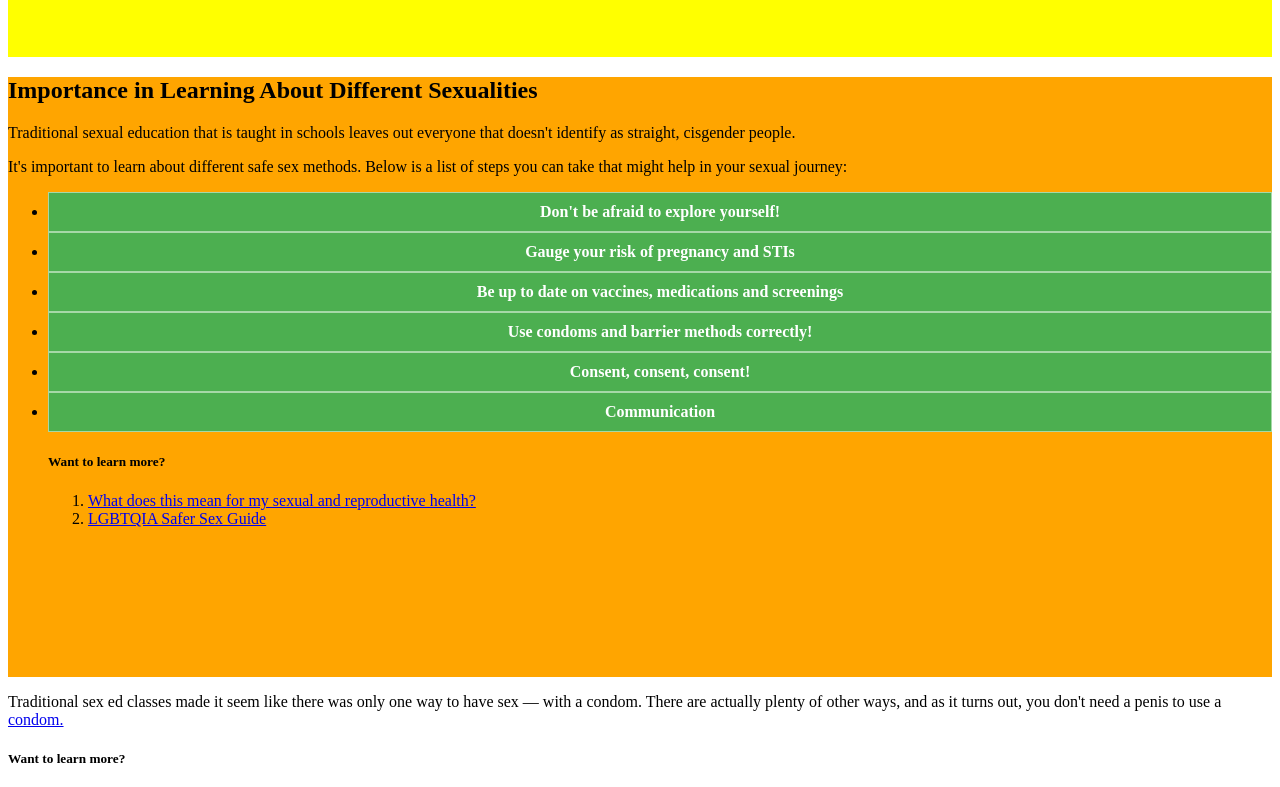
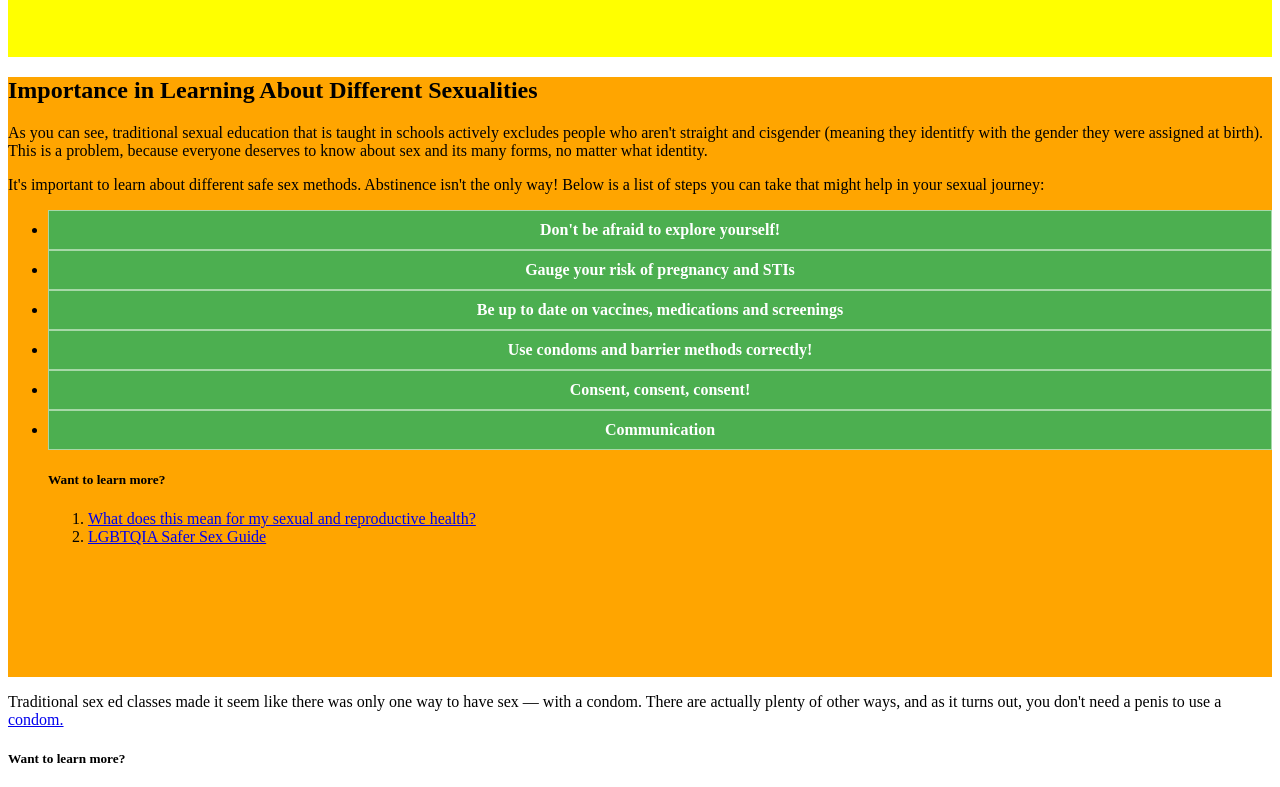
Before and after one commit to PotatoDog1/final, a plain HTML site: page index.html in a window 1280 px wide. Shown: the part 3260-4047 px from the top of the page. Drawn offline with nearby package versions, Linux system fonts and the light colour scheme.

Commit message:
added more to index.html

```diff
--- a/index.html
+++ b/index.html
@@ -593,9 +593,10 @@ problem is that this does not represent everyone's sexual experience.</p>
 		<div id="topic3">
 			<h2>Importance in Learning About Different Sexualities</h2>
 
-			<p>Traditional sexual education that is taught in schools leaves out everyone that doesn't identify
-			as straight, cisgender people.</p>
-			<p>It's important to learn about different safe sex methods. Below is a list of steps you can take
+			<p>As you can see, traditional sexual education that is taught in schools actively excludes people who aren't
+			straight and cisgender (meaning they identitfy with the gender they were assigned at birth). This is a problem, because
+		 	everyone deserves to know about sex and its many forms, no matter what identity.</p>
+			<p>It's important to learn about different safe sex methods. Abstinence isn't the only way! Below is a list of steps you can take
 			that might help in your sexual journey:</p>
 
 				<ul>
@@ -838,7 +839,9 @@ problem is that this does not represent everyone's sexual experience.</p>
 
 	<!--Final Page: Credits and Thanks-->
 		<div id = "credits">
-
+			<h2>Thanks for coming! We hope you found something useful during your time here.</h2>
+			<h3>Credits</h3>
+			<p>Keaton Brasse, Ryan Masui, Gillian Yu, Solomon Bell, and Elena Ibbetson</p>
 		</div>
 
 	</body>
```
